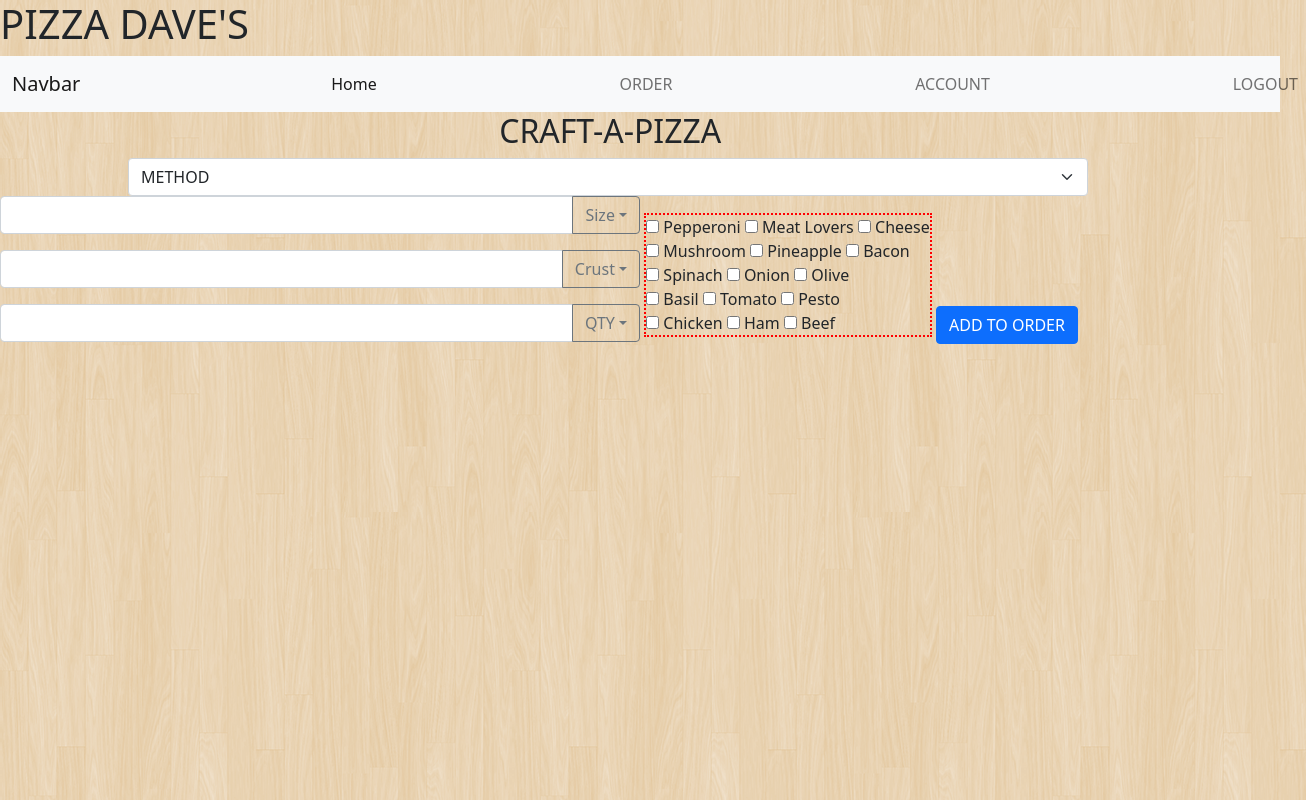
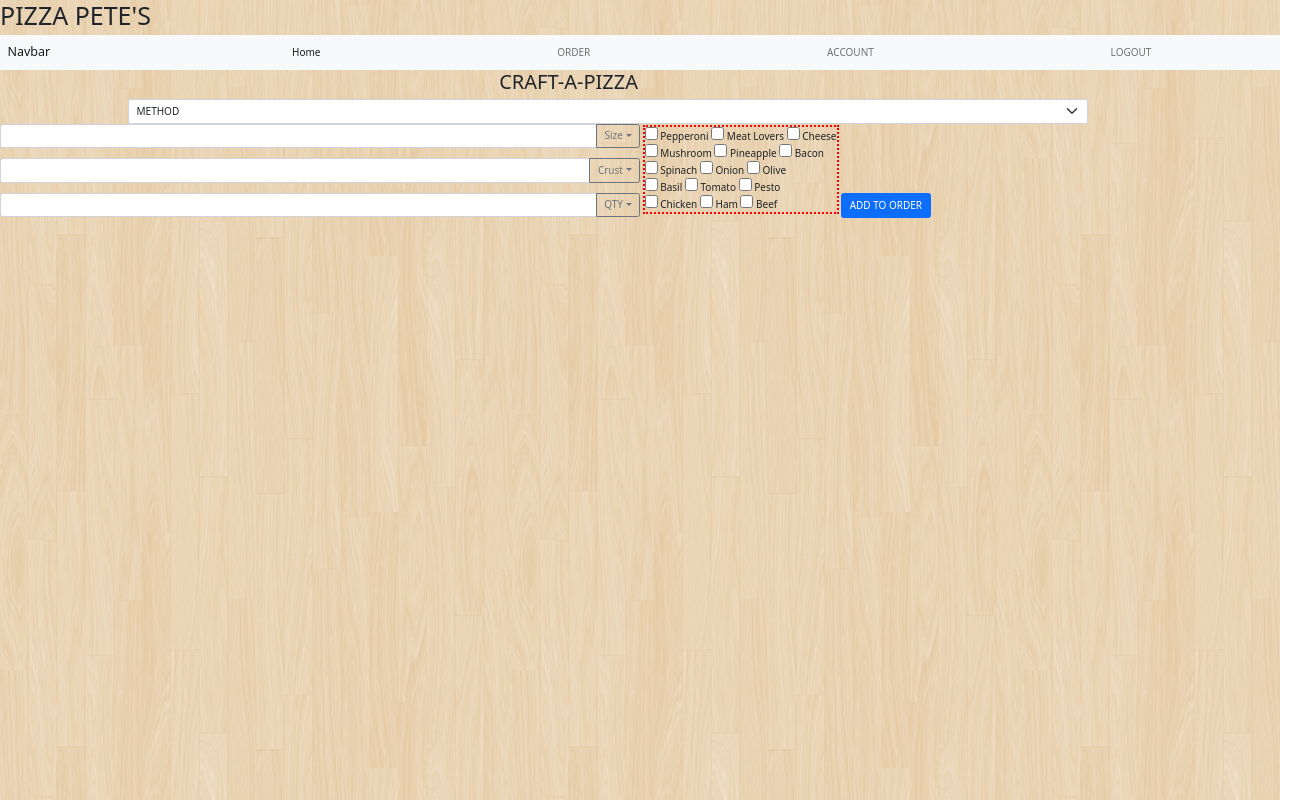
Before and after one commit to Justin-Carmichael/Wireframe, a plain HTML site: page PizzaTime/CraftPizza.html in a window 1280 px wide. Shown: the whole page, 1306 px wide, since content can reach past the window. Drawn offline with nearby package versions, Linux system fonts and the light colour scheme.

Commit message:
Minor code updates & added text file for changes.

```diff
--- a/PizzaTime/CraftPizza.html
+++ b/PizzaTime/CraftPizza.html
@@ -10,9 +10,8 @@
 </head>
 <body>
     <div id="header">
-      <!--David Made Change-->
-        <h1>PIZZA DAVE'S</h1>
-        <!-- Start of navbar(getbootstrap.com/navbar(NAV SECTION)) -->
+        <h1>PIZZA PETE'S</h1>
+        <!-- Start of navbar(getbootstrap.com/navbar (NAV SECTION)) -->
         <nav class="navbar navbar-expand-lg navbar-light bg-light">
             <div class="container-fluid">
               <a class="navbar-brand" href="#">Navbar</a>
@@ -34,7 +33,6 @@
                   <li class="nav-item">
                     <a class="nav-link" href="#">LOGOUT</a>
                   </li>
-
                 </ul>
               </div>
             </div>
@@ -51,8 +49,6 @@
     </div>
     <!-- Buttons with dropdowns(#2)getbootstrap.com Forms/input groups -->
     <div id=container>
-
-
         <div class="input-group mb-3">
             <input type="text" class="form-control" aria-label="Text input with dropdown button">
             <button class="btn btn-outline-secondary dropdown-toggle" type="button" data-bs-toggle="dropdown" aria-expanded="false">Size</button>
--- a/PizzaTime/css/CraftPizza.css
+++ b/PizzaTime/css/CraftPizza.css
@@ -1,3 +1,16 @@
+/* CSS Reset Begin */
+* {
+    margin: 0;
+    padding: 0;
+    font-size: 1em;
+    font-family: inherit;
+  }
+
+  html {
+    font-size: 62.5%;
+  }
+/* CSS Reset End */
+
 body{
     /* background-color: #cccccc; */
     background-image: url(../img/retina_wood.png);
--- a/PizzaTime/css/PizzPastOrders.css
+++ b/PizzaTime/css/PizzPastOrders.css
@@ -1,3 +1,5 @@
+
+
 #wrapper{
     display: inline-block;
 
```
Also changed, not shown: PizzaTime/PizzaPastOrders.html (+0 -1 lines), PizzaTime/PizzaQK.html (+0 -5 lines), PizzaTime/PizzaWeb.html (+0 -1 lines), David Suggestions.txt (added).
